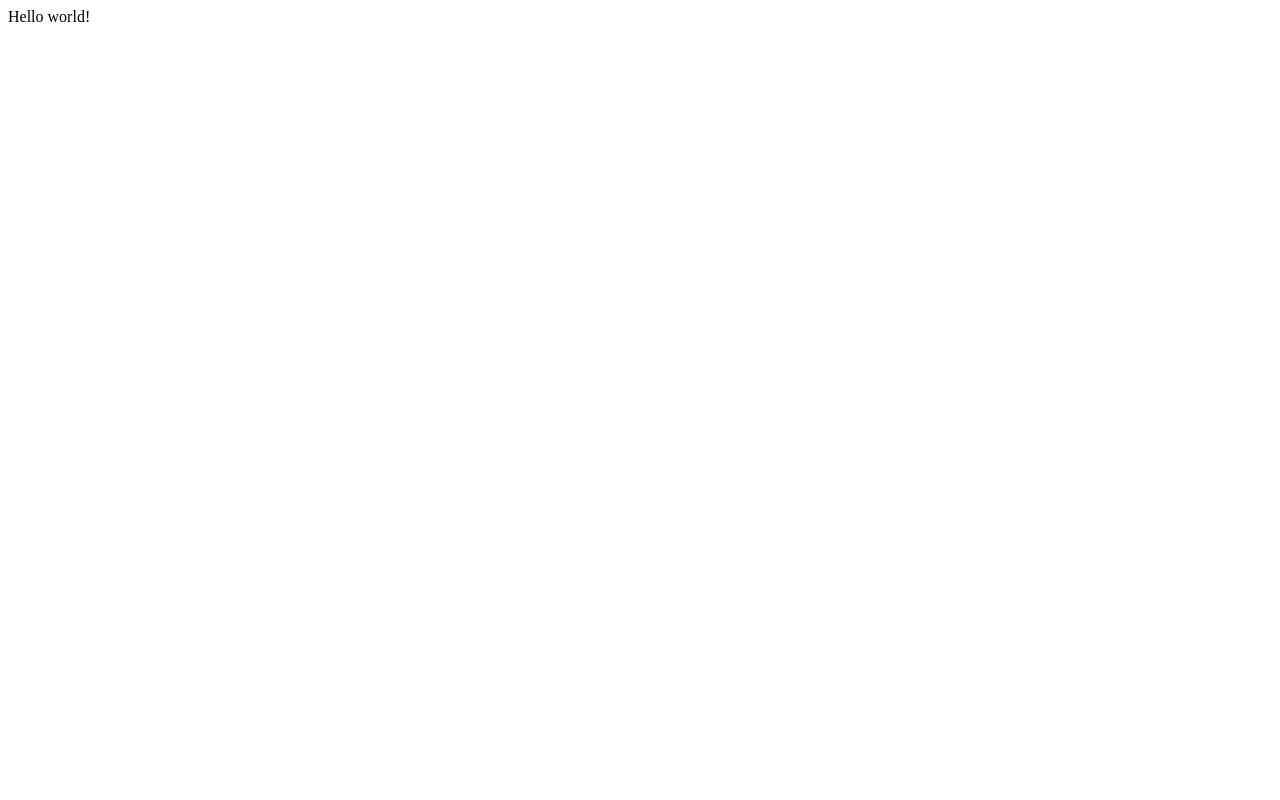
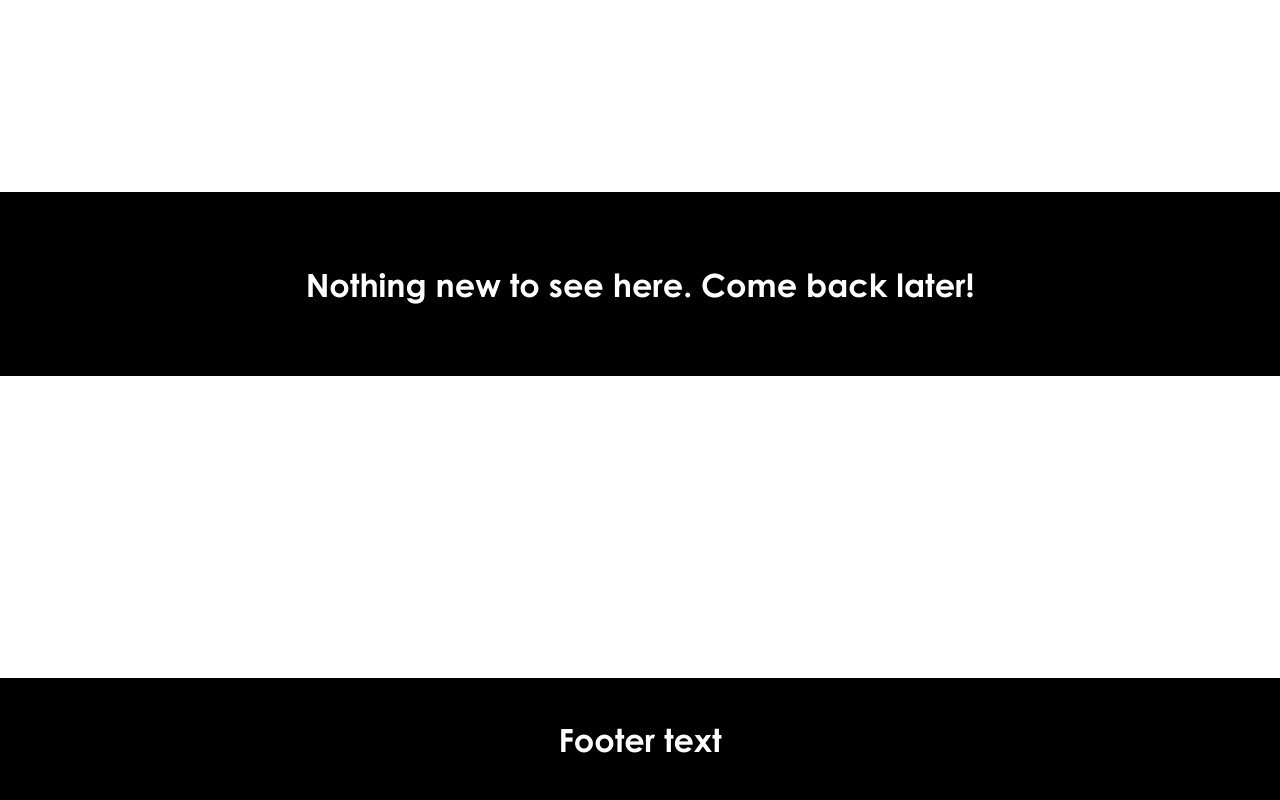
Before and after one commit to danilaSADev/mynewwebsite, a plain HTML site: page index.html in a window 1280 px wide. Drawn offline with Linux system fonts and the light colour scheme.

Commit message:
Nothing new to see there
simple

```diff
--- a/index.html
+++ b/index.html
@@ -1,9 +1,23 @@
 <!DOCTYPE HTML>
 
+
+<title>
+	danilaSADev
+</title>
+
 <head>
-	Hello world!
+	<link rel="stylesheet" type="text/css" href="textstyles.css">
+	<link rel="shortcut icon" type="image/x-icon" href="favicon.ico">
+
 </head>
 
 <body>
-
+	<div id="content">
+		<div class="black_div">
+			<h1 class="text_white">
+				Nothing new to see here. Come back later!
+			</h1>
+		</div>
+	</div>
+	<footer class="black_div" id="footer"><h1 class="text_white">Footer text</h1></footer>
 </body>
--- /dev/null
+++ b/textstyles.css
@@ -0,0 +1,40 @@
+@font-face {
+	font-family: "CustomHeadings";
+	src: url(century_gothic.ttf);
+}
+
+html {
+	height: 100%;
+}
+
+ body {
+	margin: 0;
+	flex: 1;
+	display: flex;
+	flex-direction: column;
+	min-height: 100%;
+}
+
+h1 {
+	text-align: center;
+	font-family: "CustomHeadings";
+}
+
+#footer {
+	background-color: black;
+	padding: 20px;
+}
+
+#content {
+	flex: 1;
+}
+
+.text_white {
+	color: white;
+}
+
+.black_div {
+	background-color: black;
+	padding: 4%;
+	margin-top: 15%;
+}
```
Also changed, not shown: century_gothic.ttf (added).
